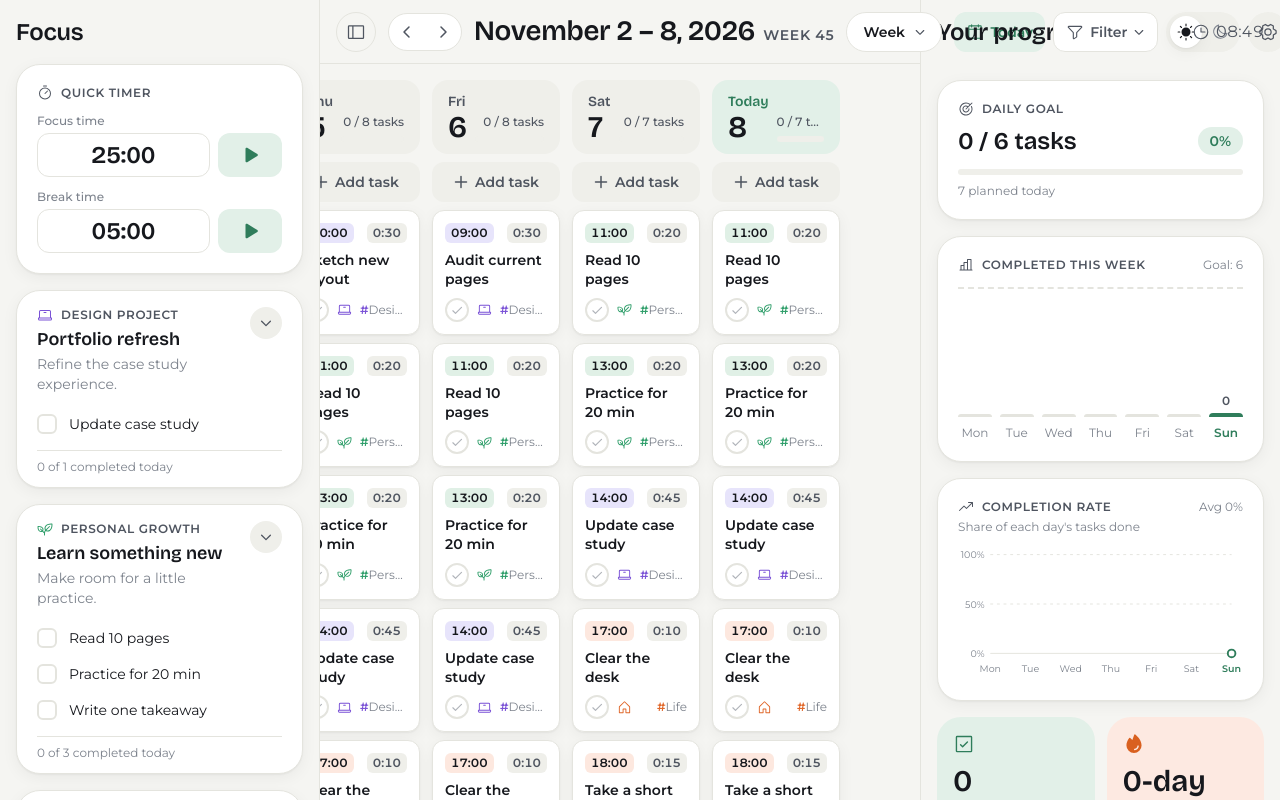
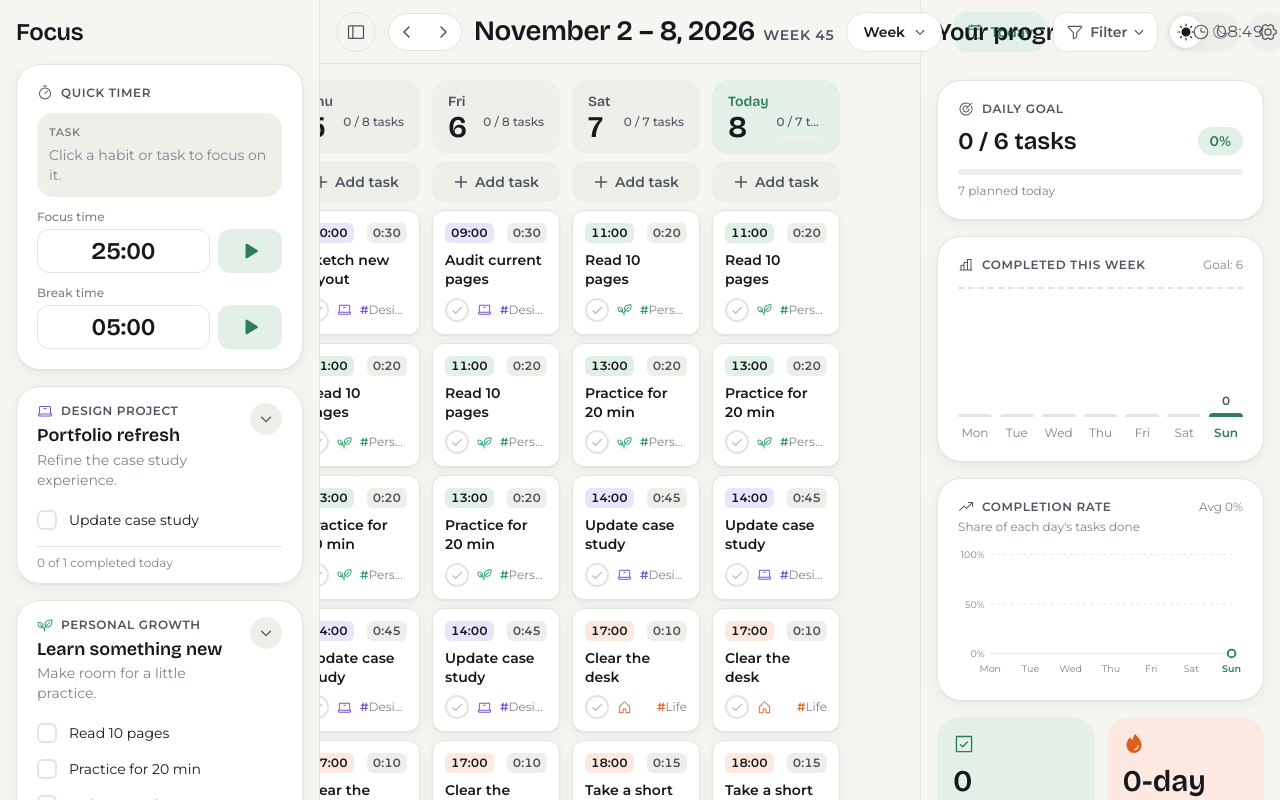
Before and after one commit to Nin10820/CS2-Habit-tracker, a React (Vite) app: page / in a window 1280 px wide. Built offline with nearby package versions, Linux system fonts and the light colour scheme.

Commit message:
Click a habit or task to focus on it: Task section in the Quick timer, focus length from its duration
Co-Authored-By: Claude Opus 5.5 <noreply@anthropic.com>

```diff
--- a/src/App.tsx
+++ b/src/App.tsx
@@ -57,7 +57,9 @@ function usePanel(name: string) {
   return [open, setOpen] as const
 }
 
-type SheetState = { kind: "add"; day: DayKey } | { kind: "edit"; task: Task } | { kind: "settings" } | null
+type FocusRef = { kind: DayItem["kind"]; id: string; day: DayKey }
+
+type SheetState ={ kind: "add"; day: DayKey } | { kind: "edit"; task: Task } | { kind: "settings" } | null
 
 const iconBtn = "press grid size-10 shrink-0 place-items-center rounded-full text-ink-2"
 
@@ -81,6 +83,17 @@ export default function App() {
     if (task) setSheet({ kind: "edit", task })
   }
   const todayItems = itemsForDay(data, today)
+
+  // The item the Quick timer is focused on. Clicking any habit or task picks it.
+  const [focus, setFocus] = useState<FocusRef | null>(null)
+  const focused = focus ? itemsForDay(data, focus.day).find((i) => i.kind === focus.kind && i.id === focus.id) : undefined
+  const focusKey = focused && focus ? `${focus.day}:${focus.kind}:${focus.id}` : undefined
+  const pickFocus = (item: DayItem, day: DayKey) => {
+    setFocus({ kind: item.kind, id: item.id, day })
+    // Make sure the timer is on screen: open the left panel, or switch to the Focus tab on smaller screens.
+    if (window.matchMedia("(min-width: 1280px)").matches) setLeftOpen(true)
+    else setTab("focus")
+  }
 
   const themeBtn = (
     // Quick light / dark switch. "Follow the system" stays in Settings.
@@ -150,9 +163,20 @@ export default function App() {
           <h2 className="text-2xl font-semibold">Focus</h2>
         </div>
         <div className="grid gap-4 md:grid-cols-2 xl:grid-cols-1">
-          <QuickTimer />
+          <QuickTimer
+            task={focused && focus ? { item: focused, day: focus.day, today } : undefined}
+            onToggleTask={() => focused && focus && toggle(focused, focus.day)}
+            onClearTask={() => setFocus(null)}
+          />
           {GROUPS.map((g) => (
-            <GroupCard key={g.id} group={g} items={todayItems.filter((i) => i.group.id === g.id)} onToggle={(i) => toggle(i, today)} />
+            <GroupCard
+              key={g.id}
+              group={g}
+              items={todayItems.filter((i) => i.group.id === g.id)}
+              onToggle={(i) => toggle(i, today)}
+              onFocus={(i) => pickFocus(i, today)}
+              focusedId={focus?.day === today && focused ? `${focus.kind}:${focus.id}` : undefined}
+            />
           ))}
         </div>
       </aside>
@@ -164,6 +188,8 @@ export default function App() {
           onToggle={toggle}
           onAdd={(day) => setSheet({ kind: "add", day })}
           onEdit={edit}
+          onFocus={pickFocus}
+          focusKey={focusKey}
           leading={
             <button
               onClick={() => setLeftOpen((o) => !o)}
--- a/src/components/DayColumn.tsx
+++ b/src/components/DayColumn.tsx
@@ -1,4 +1,4 @@
-import { Check, Plus } from "@phosphor-icons/react"
+import { Check, PencilSimple, Plus } from "@phosphor-icons/react"
 import { dayOfMonth, formatDow, type DayKey } from "../lib/date"
 import { fmtDuration } from "../lib/stats"
 import { colorVar, type DayItem } from "../lib/types"
@@ -12,6 +12,8 @@ export function DayColumn({
   onToggle,
   onAdd,
   onEdit,
+  onFocus,
+  focusKey,
   className = "",
   grid = false,
 }: {
@@ -21,6 +23,10 @@ export function DayColumn({
   onToggle: (item: DayItem) => void
   onAdd: () => void
   onEdit: (item: DayItem) => void
+  /** Clicking a card puts it in the Quick timer. */
+  onFocus: (item: DayItem) => void
+  /** "day:kind:id" of the focused item, to highlight it. */
+  focusKey?: string
   className?: string
   /** Day view: lay the cards out in a grid instead of one column. */
   grid?: boolean
@@ -59,29 +65,47 @@ export function DayColumn({
 
       <ul className={grid ? "grid grid-cols-[repeat(auto-fill,minmax(220px,1fr))] gap-3" : "flex flex-col gap-2"}>
         {items.map((i) => (
-          <TaskCard key={`${i.kind}-${i.id}`} item={i} future={future} onToggle={() => onToggle(i)} onEdit={() => onEdit(i)} />
+          <TaskCard
+            key={`${i.kind}-${i.id}`}
+            item={i}
+            future={future}
+            focused={focusKey === `${day}:${i.kind}:${i.id}`}
+            onToggle={() => onToggle(i)}
+            onEdit={() => onEdit(i)}
+            onFocus={() => onFocus(i)}
+          />
         ))}
       </ul>
     </section>
   )
 }
 
-function TaskCard({ item, future, onToggle, onEdit }: { item: DayItem; future: boolean; onToggle: () => void; onEdit: () => void }) {
+function TaskCard({
+  item,
+  future,
+  focused,
+  onToggle,
+  onEdit,
+  onFocus,
+}: {
+  item: DayItem
+  future: boolean
+  focused: boolean
+  onToggle: () => void
+  onEdit: () => void
+  onFocus: () => void
+}) {
   const Icon = item.group.icon
-  // Habits toggle from anywhere on the card; one-off tasks open their editor, and the circle toggles.
-  const onBody = item.kind === "task" ? onEdit : future ? undefined : onToggle
-
   const chip = "rounded-md px-1.5 py-0.5 text-xs font-semibold tabular-nums whitespace-nowrap"
 
-  // Layout: time ··· duration / title / tick + group icon ··· # group.
+  // Layout: time ··· duration / title / tick + group icon (or edit, for one-off tasks) ··· # group.
+  // The card body puts it in the Quick timer; the circle ticks it.
   return (
-    <li style={{ ["--hc" as string]: colorVar(item.group.color) }} className="rounded-xl border border-line bg-surface shadow-card">
-      <button
-        onClick={onBody}
-        disabled={!onBody}
-        className="block w-full px-3 pt-3 text-left"
-        aria-label={item.kind === "task" ? `Edit ${item.name}` : undefined}
-      >
+    <li
+      style={{ ["--hc" as string]: colorVar(item.group.color) }}
+      className={`rounded-xl border bg-surface shadow-card ${focused ? "border-transparent ring-2 ring-accent" : "border-line"}`}
+    >
+      <button onClick={onFocus} aria-current={focused ? "true" : undefined} title="Focus on this" className="block w-full px-3 pt-3 text-left">
         {(item.time || item.minutes) && (
           <span className="flex items-center gap-2">
             {item.time && <span className={`${chip} hc-soft text-ink`}>{item.time}</span>}
@@ -106,7 +130,13 @@ function TaskCard({ item, future, onToggle, onEdit }: { item: DayItem; future: b
             <Check size={12} weight="bold" className={item.done ? "pop" : "opacity-60"} />
           </span>
         </button>
-        <Icon size={15} className="hc-text shrink-0" aria-hidden />
+        {item.kind === "task" ? (
+          <button onClick={onEdit} aria-label={`Edit ${item.name}`} title="Edit task" className="press -m-1.5 grid shrink-0 place-items-center rounded-full p-1.5 text-ink-3">
+            <PencilSimple size={15} />
+          </button>
+        ) : (
+          <Icon size={15} className="hc-text shrink-0" aria-hidden />
+        )}
         <span className="ml-auto min-w-0 truncate text-xs text-ink-3" title={item.group.label}>
           <span className="hc-text font-semibold">#</span>
           {item.group.label}
--- a/src/components/GroupCard.tsx
+++ b/src/components/GroupCard.tsx
@@ -4,8 +4,21 @@ import type { GroupDef } from "../config/groups"
 import { colorVar, type DayItem } from "../lib/types"
 import { Card } from "./ui"
 
-/** A "big task": its title from config and today's checklist for that group. */
-export function GroupCard({ group, items, onToggle }: { group: GroupDef; items: DayItem[]; onToggle: (item: DayItem) => void }) {
+/** A "big task": its title from config and today's checklist. Box ticks; the name puts the item in the Quick timer. */
+export function GroupCard({
+  group,
+  items,
+  onToggle,
+  onFocus,
+  focusedId,
+}: {
+  group: GroupDef
+  items: DayItem[]
+  onToggle: (item: DayItem) => void
+  onFocus: (item: DayItem) => void
+  /** "kind:id" of today's focused item, if any. */
+  focusedId?: string
+}) {
   const [open, setOpen] = useState(true)
   const done = items.filter((i) => i.done).length
   const Icon = group.icon
@@ -36,22 +49,36 @@ export function GroupCard({ group, items, onToggle }: { group: GroupDef; items:
               <p className="px-2 py-1 text-sm text-ink-3">Nothing scheduled today.</p>
             ) : (
               <ul>
-                {items.map((i) => (
-                  <li key={i.id}>
+                {items.map((i) => {
+                  const focused = focusedId === `${i.kind}:${i.id}`
+                  return (
+                    <li
+                      key={`${i.kind}-${i.id}`}
+                      className={`flex items-center rounded-xl transition-colors ${focused ? "ring-2 ring-accent ring-inset" : ""} ${i.done ? "hc-soft" : ""}`}
+                    >
                       <button
                         onClick={() => onToggle(i)}
                         aria-pressed={i.done}
-                      className={`flex w-full items-center gap-3 rounded-xl px-2 py-2 text-left text-sm transition-colors ${i.done ? "hc-soft" : ""}`}
+                        aria-label={i.done ? `Mark ${i.name} not done` : `Mark ${i.name} done`}
+                        className="grid shrink-0 place-items-center py-2 pr-1.5 pl-2"
                       >
                         <span
-                        className={`grid size-5 shrink-0 place-items-center rounded-md border-2 ${i.done ? "hc-fill border-transparent text-white" : "border-line"}`}
+                          className={`grid size-5 place-items-center rounded-md border-2 ${i.done ? "hc-fill border-transparent text-white" : "border-line"}`}
                         >
                           {i.done && <Check size={12} weight="bold" />}
                         </span>
-                      <span className="min-w-0 flex-1 truncate">{i.name}</span>
+                      </button>
+                      <button
+                        onClick={() => onFocus(i)}
+                        aria-current={focused ? "true" : undefined}
+                        title="Focus on this"
+                        className="min-w-0 flex-1 truncate py-2 pr-2 pl-1.5 text-left text-sm"
+                      >
+                        {i.name}
                       </button>
                     </li>
-                ))}
+                  )
+                })}
               </ul>
             )}
             <p className="mx-2 mt-2 border-t border-line pt-2 text-xs text-ink-3">
--- a/src/components/Timer.tsx
+++ b/src/components/Timer.tsx
@@ -1,6 +1,8 @@
-import { ArrowCounterClockwise, Pause, Play, Timer as TimerIcon } from "@phosphor-icons/react"
+import { ArrowCounterClockwise, Check, Pause, Play, Timer as TimerIcon, X } from "@phosphor-icons/react"
 import { useEffect, useRef, useState } from "react"
 import { BREAK_MINUTES, FOCUS_MINUTES } from "../config/groups"
+import { formatShort, type DayKey } from "../lib/date"
+import { colorVar, type DayItem } from "../lib/types"
 import { Card } from "./ui"
 
 type Mode = "focus" | "break"
@@ -32,30 +34,49 @@ function chime() {
   }
 }
 
-/** Focus / break countdown. One runs at a time; each keeps its remaining time while paused. */
-export function QuickTimer() {
-  const [left, setLeft] = useState<Record<Mode, number>>({ ...LENGTH })
+export type FocusTask = { item: DayItem; day: DayKey; today: DayKey }
+
+/**
+ * Focus / break countdown. One runs at a time; each keeps its remaining time while paused.
+ * With a task picked, the focus length is that task's duration.
+ */
+export function QuickTimer({ task, onToggleTask, onClearTask }: { task?: FocusTask; onToggleTask: () => void; onClearTask: () => void }) {
+  const focusMs = (task?.item.minutes ?? FOCUS_MINUTES) * 60_000
+  const lengths = useRef<Record<Mode, number>>({ ...LENGTH, focus: focusMs })
+  lengths.current = { ...LENGTH, focus: focusMs }
+
+  const [left, setLeft] = useState<Record<Mode, number>>(() => ({ ...lengths.current }))
   const [running, setRunning] = useState<Mode | null>(null)
   const [finished, setFinished] = useState<Mode | null>(null)
   const endsAt = useRef(0)
   const baseTitle = useRef(document.title)
+  const taskName = task?.item.name
+
+  // A new task (or none) resets the focus clock to its length, unless a focus session is running.
+  const taskKey = task ? `${task.day}:${task.item.kind}:${task.item.id}` : ""
+  const runningRef = useRef(running)
+  runningRef.current = running
+  useEffect(() => {
+    setFinished(null)
+    if (runningRef.current !== "focus") setLeft((l) => ({ ...l, focus: lengths.current.focus }))
+  }, [taskKey, focusMs])
 
   useEffect(() => {
     if (!running) return
     const id = setInterval(() => {
       const ms = Math.max(0, endsAt.current - Date.now())
       setLeft((l) => ({ ...l, [running]: ms }))
-      document.title = `${mmss(ms)} · ${running === "focus" ? "Focus" : "Break"}`
+      document.title = `${mmss(ms)} · ${running === "focus" ? (taskName ?? "Focus") : "Break"}`
       if (ms === 0) {
         setRunning(null)
         setFinished(running)
-        setLeft((l) => ({ ...l, [running]: LENGTH[running] }))
+        setLeft((l) => ({ ...l, [running]: lengths.current[running] }))
         document.title = running === "focus" ? "Focus done · time for a break" : "Break over"
         chime()
       }
     }, 250)
     return () => clearInterval(id)
-  }, [running])
+  }, [running, taskName])
 
   useEffect(() => {
     const t = baseTitle.current
@@ -77,7 +98,7 @@ export function QuickTimer() {
 
   function reset(mode: Mode) {
     if (running === mode) setRunning(null)
-    setLeft((l) => ({ ...l, [mode]: LENGTH[mode] }))
+    setLeft((l) => ({ ...l, [mode]: lengths.current[mode] }))
     document.title = baseTitle.current
   }
 
@@ -86,9 +107,48 @@ export function QuickTimer() {
       <p className="flex items-center gap-2 text-xs font-semibold tracking-wider text-ink-2 uppercase">
         <TimerIcon size={16} /> Quick timer
       </p>
+
+      {/* Task: what this focus session is for. Picked by clicking a habit or task anywhere. */}
+      <section aria-label="Task" className="mt-3 rounded-2xl bg-surface-2 p-3">
+        <p className="text-[11px] font-semibold tracking-wider text-ink-3 uppercase">Task</p>
+        {task ? (
+          <div className="mt-1.5 flex items-start gap-2.5" style={{ ["--hc" as string]: colorVar(task.item.group.color) }}>
+            <button
+              onClick={onToggleTask}
+              disabled={task.day > task.today}
+              aria-pressed={task.item.done}
+              aria-label={task.item.done ? `Mark ${task.item.name} not done` : `Mark ${task.item.name} done`}
+              className="-m-1 grid shrink-0 place-items-center p-1 disabled:opacity-35"
+            >
+              <span
+                className={`grid size-6 place-items-center rounded-full border-2 ${
+                  task.item.done ? "hc-fill border-transparent text-white" : "border-line text-ink-3"
+                }`}
+              >
+                <Check size={12} weight="bold" className={task.item.done ? "pop" : "opacity-60"} />
+              </span>
+            </button>
+            <div className="min-w-0 flex-1">
+              <p className={`font-semibold leading-snug break-words ${task.item.done ? "text-ink-3" : ""}`}>{task.item.name}</p>
+              <p className="mt-0.5 truncate text-xs text-ink-3">
+                <span className="hc-text font-semibold">#</span>
+                {task.item.group.label}
+                {task.item.minutes ? ` · ${task.item.minutes} min` : ""}
+                {task.day === task.today ? "" : ` · ${formatShort(task.day)}`}
+              </p>
+            </div>
+            <button onClick={onClearTask} aria-label="Stop focusing on this task" className="press -m-1 grid size-8 shrink-0 place-items-center rounded-full text-ink-3">
+              <X size={14} weight="bold" />
+            </button>
+          </div>
+        ) : (
+          <p className="mt-1 text-sm text-ink-3">Click a habit or task to focus on it.</p>
+        )}
+      </section>
+
       {(["focus", "break"] as const).map((mode) => {
         const on = running === mode
-        const touched = left[mode] !== LENGTH[mode]
+        const touched = left[mode] !== lengths.current[mode]
         return (
           <div key={mode} className="mt-3">
             <p className="text-xs font-medium text-ink-3">{mode === "focus" ? "Focus time" : "Break time"}</p>
--- a/src/components/WeekBoard.tsx
+++ b/src/components/WeekBoard.tsx
@@ -40,6 +40,8 @@ export function WeekBoard({
   onToggle,
   onAdd,
   onEdit,
+  onFocus,
+  focusKey,
   leading,
   trailing,
 }: {
@@ -48,6 +50,8 @@ export function WeekBoard({
   onToggle: (item: DayItem, day: DayKey) => void
   onAdd: (day: DayKey) => void
   onEdit: (item: DayItem) => void
+  onFocus: (item: DayItem, day: DayKey) => void
+  focusKey?: string
   /** Extra controls at the start / end of the top bar (panel toggles, theme, settings). */
   leading?: ReactNode
   trailing?: ReactNode
@@ -220,6 +224,8 @@ export function WeekBoard({
           onToggle={(i) => onToggle(i, day)}
           onAdd={() => onAdd(day)}
           onEdit={onEdit}
+          onFocus={(i) => onFocus(i, day)}
+          focusKey={focusKey}
         />
       </div>
 
@@ -239,6 +245,8 @@ export function WeekBoard({
             onToggle={(i) => onToggle(i, day)}
             onAdd={() => onAdd(day)}
             onEdit={onEdit}
+            onFocus={(i) => onFocus(i, day)}
+            focusKey={focusKey}
           />
         ) : (
           days.map((k) => (
@@ -251,6 +259,8 @@ export function WeekBoard({
               onToggle={(i) => onToggle(i, k)}
               onAdd={() => onAdd(k)}
               onEdit={onEdit}
+              onFocus={(i) => onFocus(i, k)}
+              focusKey={focusKey}
             />
           ))
         )}
```
Also changed, not shown: 1 other file (tests, documents, lock files or other folders). Lines whose indentation alone changed are shown as unchanged.
